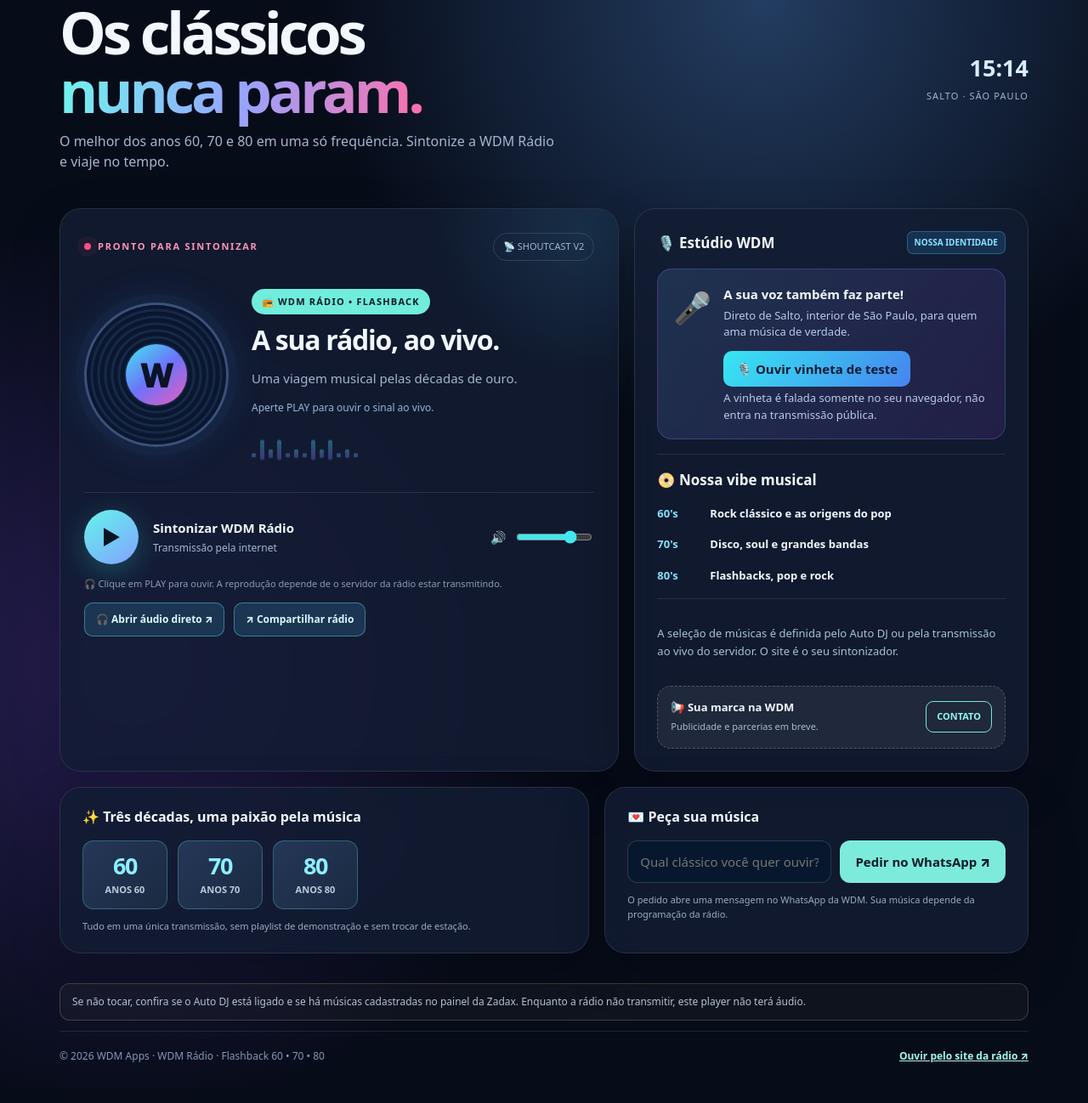
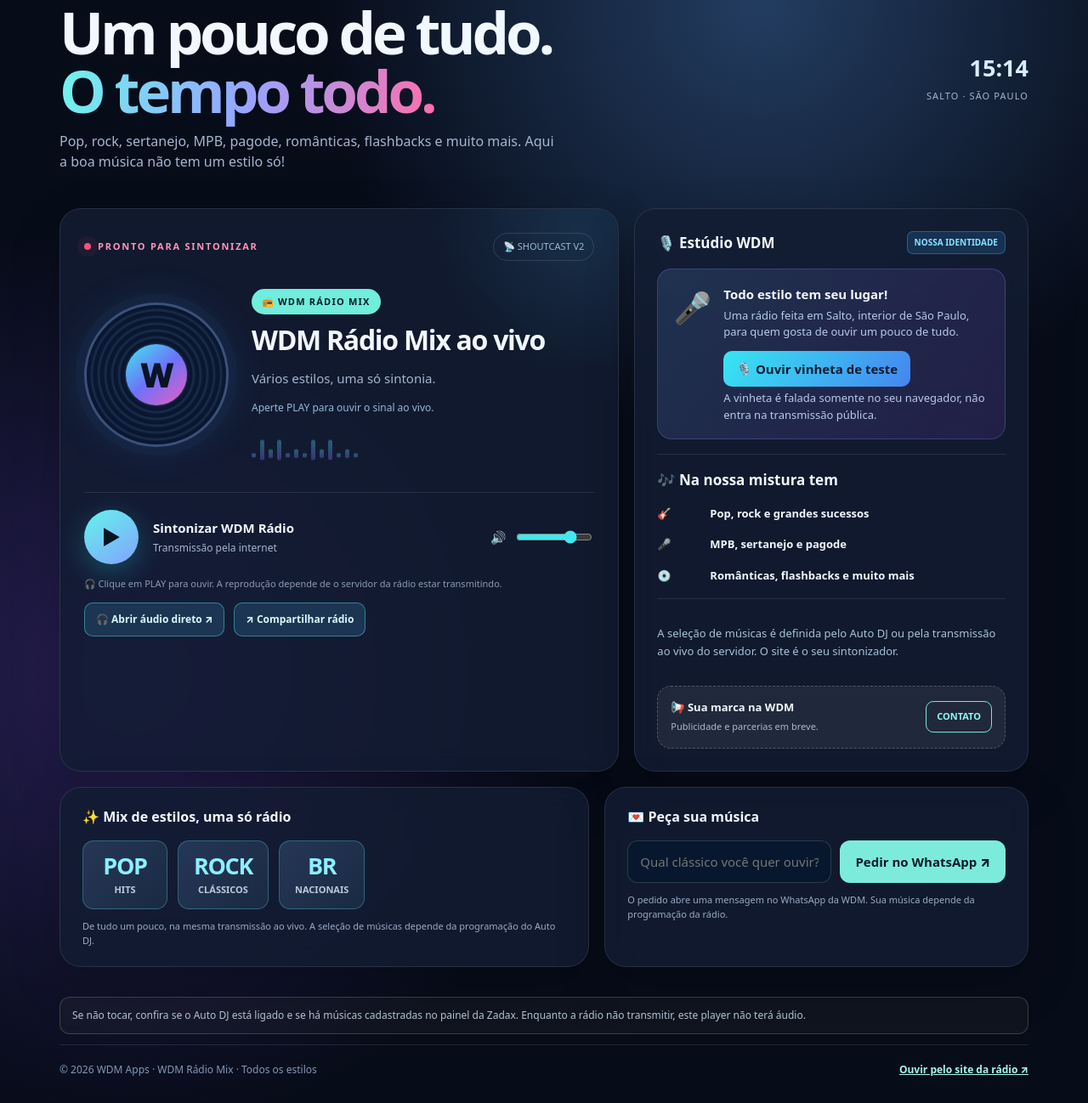
Before and after one commit to wdmapps/wdmapps.github.io, a plain HTML site: page radio/index.html in a window 1280 px wide. Shown: the part 143-1441 px from the top of the page at 85% size. Drawn offline with Linux system fonts and the light colour scheme; no server answers.

Commit message:
feat(radio): transformar WDM Rádio Flashback em Rádio Mix

```diff
--- a/radio/index.html
+++ b/radio/index.html
@@ -3,8 +3,8 @@
 <head>
 <meta charset="utf-8" />
 <meta name="viewport" content="width=device-width, initial-scale=1" />
-<title>WDM Rádio | Flashback 60 • 70 • 80 | Ao Vivo</title>
-<meta name="description" content="Sintonize a WDM Rádio: clássicos dos anos 60, 70 e 80 transmitidos ao vivo pela internet.">
+<title>WDM Rádio Mix | Um pouco de tudo, o tempo todo</title>
+<meta name="description" content="Sintonize a WDM Rádio Mix ao vivo! Pop, rock, MPB, sertanejo, pagode, flashbacks e muito mais em uma só rádio.">
 <link rel="icon" href="/assets/logo.png" type="image/png">
 <meta name="theme-color" content="#070c19">
 <link rel="canonical" href="https://wdmapps.com.br/radio/">
@@ -56,9 +56,9 @@ a{color:inherit;text-decoration:none} button,input,select{font:inherit}button{cu
   </header>
   <section class="prelude">
     <div>
-      <p class="eyebrow">A TRILHA SONORA DAS SUAS MELHORES LEMBRANÇAS</p>
-      <h1 class="title">Os clássicos<br><span>nunca param.</span></h1>
-      <p class="sub">O melhor dos anos 60, 70 e 80 em uma só frequência. Sintonize a WDM Rádio e viaje no tempo.</p>
+      <p class="eyebrow">UMA RÁDIO, TODOS OS RITMOS</p>
+      <h1 class="title">Um pouco de tudo.<br><span>O tempo todo.</span></h1>
+      <p class="sub">Pop, rock, sertanejo, MPB, pagode, românticas, flashbacks e muito mais. Aqui a boa música não tem um estilo só!</p>
     </div>
     <div class="clock"><strong id="clock">--:--</strong><span>SALTO · SÃO PAULO</span></div>
   </section>
@@ -69,9 +69,9 @@ a{color:inherit;text-decoration:none} button,input,select{font:inherit}button{cu
         <div class="record-row">
           <div class="record" id="record" aria-hidden="true"><div class="middle">W</div></div>
           <div>
-            <span class="chip">📻 WDM RÁDIO • FLASHBACK</span>
-            <h2 class="track" id="player-heading">A sua rádio, ao vivo.</h2>
-            <p class="muted" id="station-sub">Uma viagem musical pelas décadas de ouro.</p>
+            <span class="chip">📻 WDM RÁDIO MIX</span>
+            <h2 class="track" id="player-heading">WDM Rádio Mix ao vivo</h2>
+            <p class="muted" id="station-sub">Vários estilos, uma só sintonia.</p>
             <p class="now-playing" id="now-playing" aria-live="polite">Aperte PLAY para ouvir o sinal ao vivo.</p>
             <div class="bars" id="visualizer" aria-hidden="true"><b></b><b></b><b></b><b></b><b></b><b></b><b></b><b></b><b></b><b></b><b></b><b></b><b></b></div>
           </div>
@@ -92,17 +92,17 @@ a{color:inherit;text-decoration:none} button,input,select{font:inherit}button{cu
         <h3 class="cardtitle">🎙️ Estúdio WDM <span class="badge">NOSSA IDENTIDADE</span></h3>
         <div class="ai-card">
           <div class="mic">🎤</div>
-          <div><strong>A sua voz também faz parte!</strong>
-            <p>Direto de Salto, interior de São Paulo, para quem ama música de verdade.</p>
+          <div><strong>Todo estilo tem seu lugar!</strong>
+            <p>Uma rádio feita em Salto, interior de São Paulo, para quem gosta de ouvir um pouco de tudo.</p>
             <button id="voice-demo" type="button" style="margin-top:12px;background:linear-gradient(125deg,#37e6f2,#4585ef);color:#0a1b32;border:0;border-radius:10px;padding:10px 15px;font-weight:800">🎙️ Ouvir vinheta de teste</button>
             <p class="fine">A vinheta é falada somente no seu navegador, não entra na transmissão pública.</p>
           </div>
         </div>
         <div class="divider"></div>
-        <h3 class="cardtitle">📀 Nossa vibe musical</h3>
-        <div class="slot"><span>60's</span><strong>Rock clássico e as origens do pop</strong></div>
-        <div class="slot"><span>70's</span><strong>Disco, soul e grandes bandas</strong></div>
-        <div class="slot"><span>80's</span><strong>Flashbacks, pop e rock</strong></div>
+        <h3 class="cardtitle">🎶 Na nossa mistura tem</h3>
+        <div class="slot"><span>🎸</span><strong>Pop, rock e grandes sucessos</strong></div>
+        <div class="slot"><span>🎤</span><strong>MPB, sertanejo e pagode</strong></div>
+        <div class="slot"><span>💿</span><strong>Românticas, flashbacks e muito mais</strong></div>
         <div class="divider"></div>
         <p class="description">A seleção de músicas é definida pelo Auto DJ ou pela transmissão ao vivo do servidor. O site é o seu sintonizador.</p>
         <div class="sponsored"><div><strong>📢 Sua marca na WDM</strong><small>Publicidade e parcerias em breve.</small></div><a class="outlined" href="https://wa.me/5511969188837?text=Ol%C3%A1%2C%20quero%20saber%20sobre%20a%20WDM%20R%C3%A1dio." target="_blank" rel="noopener noreferrer">CONTATO</a></div>
@@ -110,9 +110,9 @@ a{color:inherit;text-decoration:none} button,input,select{font:inherit}button{cu
     </div>
     <div class="bottom">
       <section class="panel lower">
-        <h3>✨ Três décadas, uma paixão pela música</h3>
-        <div class="decades"><div class="decade"><strong>60</strong><span>ANOS 60</span></div><div class="decade"><strong>70</strong><span>ANOS 70</span></div><div class="decade"><strong>80</strong><span>ANOS 80</span></div></div>
-        <p class="fine">Tudo em uma única transmissão, sem playlist de demonstração e sem trocar de estação.</p>
+        <h3>✨ Mix de estilos, uma só rádio</h3>
+        <div class="decades"><div class="decade"><strong>POP</strong><span>HITS</span></div><div class="decade"><strong>ROCK</strong><span>CLÁSSICOS</span></div><div class="decade"><strong>BR</strong><span>NACIONAIS</span></div></div>
+        <p class="fine">De tudo um pouco, na mesma transmissão ao vivo. A seleção de músicas depende da programação do Auto DJ.</p>
       </section>
       <section class="panel lower">
         <h3>💌 Peça sua música</h3>
@@ -122,7 +122,7 @@ a{color:inherit;text-decoration:none} button,input,select{font:inherit}button{cu
     </div>
     <p class="warning">Se não tocar, confira se o Auto DJ está ligado e se há músicas cadastradas no painel da Zadax. Enquanto a rádio não transmitir, este player não terá áudio.</p>
   </main>
-  <footer class="footer"><div>© 2026 WDM Apps · WDM Rádio · Flashback 60 • 70 • 80</div><div><a href="https://wdmradio.zdx.com.br/" target="_blank" rel="noopener noreferrer" class="support-link">Ouvir pelo site da rádio ↗</a></div></footer>
+  <footer class="footer"><div>© 2026 WDM Apps · WDM Rádio Mix · Todos os estilos</div><div><a href="https://wdmradio.zdx.com.br/" target="_blank" rel="noopener noreferrer" class="support-link">Ouvir pelo site da rádio ↗</a></div></footer>
 </div>
 <div class="toast" role="status" id="toast" aria-live="polite"></div>
 <script>
@@ -154,7 +154,7 @@ audio.addEventListener("error",()=>{state("error","SINAL INDISPONÍVEL");label.t
 vol.addEventListener("input",()=>{audio.volume=Number(vol.value)/100;});
 audio.volume=Number(vol.value)/100;
 if("mediaSession" in navigator && "MediaMetadata" in window){
-  navigator.mediaSession.metadata=new MediaMetadata({title:"WDM Rádio",artist:"Flashback anos 60, 70 e 80",album:"Ao vivo",artwork:[{src:"https://wdmapps.com.br/assets/logo.png",sizes:"512x512",type:"image/png"}]});
+  navigator.mediaSession.metadata=new MediaMetadata({title:"WDM Rádio",artist:"Um pouco de tudo, o tempo todo",album:"Ao vivo",artwork:[{src:"https://wdmapps.com.br/assets/logo.png",sizes:"512x512",type:"image/png"}]});
   navigator.mediaSession.setActionHandler("play",start);
   navigator.mediaSession.setActionHandler("pause",()=>audio.pause());
 }
@@ -183,12 +183,12 @@ document.getElementById("request").addEventListener("submit",function(event){
   event.preventDefault();
   const song=document.getElementById("song").value.trim();
   if(!song)return;
-  const msg="Olá, WDM Rádio! Gostaria de pedir a música: "+song;
+  const msg="Olá, WDM Rádio Mix! Gostaria de pedir a música: "+song;
   window.open("https://wa.me/5511969188837?text="+encodeURIComponent(msg),"_blank","noopener,noreferrer");
   this.reset();
 });
 document.getElementById("share").addEventListener("click",async()=>{
-  const data={title:"WDM Rádio",text:"Sintonize os clássicos dos anos 60, 70 e 80!",url:"https://wdmapps.com.br/radio/"};
+  const data={title:"WDM Rádio",text:"Vem ouvir a WDM Rádio Mix! Um pouco de tudo, o tempo todo!",url:"https://wdmapps.com.br/radio/"};
   if(navigator.share){try{await navigator.share(data);return;}catch(err){if(err.name==="AbortError")return;}}
   try{await navigator.clipboard.writeText(data.url);toast("Link da WDM Rádio copiado!");}catch(err){toast("Copie o endereço: wdmapps.com.br/radio/");}
 });
@@ -196,7 +196,7 @@ const demo=document.getElementById("voice-demo");
 demo.addEventListener("click",()=>{
   if(!("speechSynthesis" in window)){toast("Este navegador não possui locução de voz.");return;}
   window.speechSynthesis.cancel();
-  const saying=new SpeechSynthesisUtterance("Você está ouvindo a W D M Rádio! Direto de Salto, São Paulo, com os grandes clássicos dos anos sessenta, setenta e oitenta. Aumente o som!");
+  const saying=new SpeechSynthesisUtterance("Você está ouvindo a W D M Rádio! Direto de Salto, São Paulo, com pop, rock, sertanejo, MPB, flashbacks e muito mais. Aqui toca de tudo um pouco! Aumente o som!");
   saying.lang="pt-BR";saying.rate=.97;saying.pitch=1;
   const voice=window.speechSynthesis.getVoices().find(v=>v.lang.toLowerCase()==="pt-br");
   if(voice)saying.voice=voice;
```
